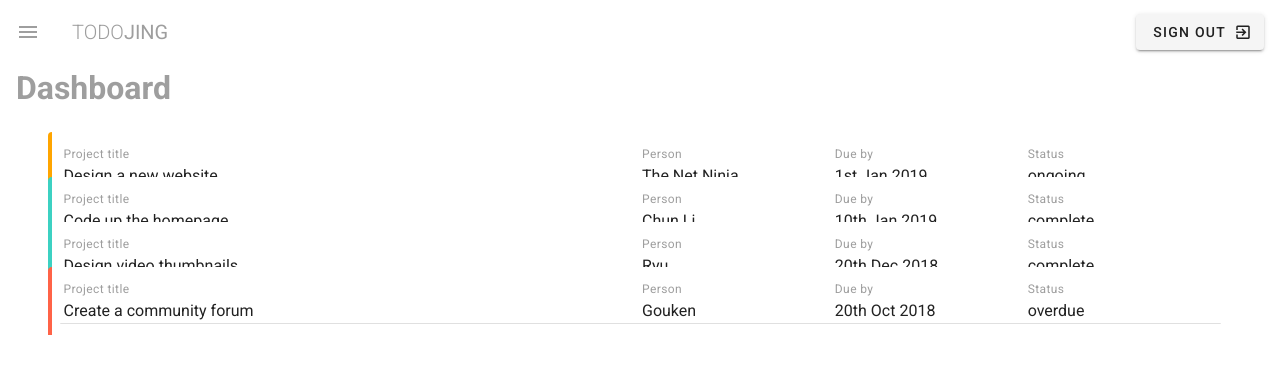
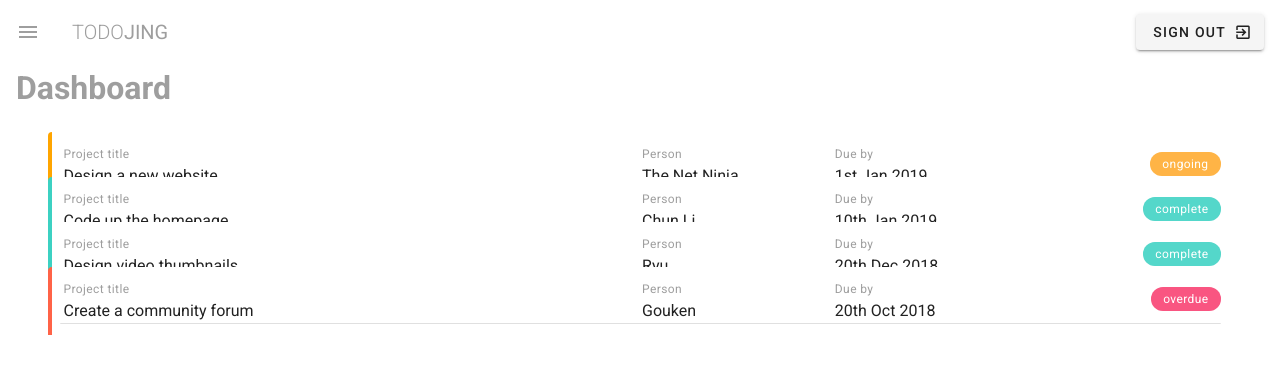
Before and after one commit to luoshuitaotao/vuetify_jing, a Vue app: page / in a window 1280 px wide. Shown: the top 374 px of the page. Built offline with nearby package versions, Linux system fonts and the light colour scheme.

Commit message:
use chips

```diff
--- a/src/views/Dashboard.vue
+++ b/src/views/Dashboard.vue
@@ -18,8 +18,9 @@
             <div>{{ project.due }}</div>
           </v-flex>
           <v-flex xs2 sm4 md2>
-            <div class="caption grey--text">Status</div>
-            <div>{{ project.status }}</div>
+            <div class="text-end">
+              <v-chip small :color="`${project.status}`" :class="`v-chip--active white--text caption my-2`">{{ project.status }}</v-chip>
+            </div>
           </v-flex>
         </v-layout>
         <v-divider></v-divider>
@@ -54,4 +55,14 @@
 .project.overdue {
   border-left: 4px solid tomato;
 }
+.v-chip.complete{
+  background: #3cd1c2;
+}
+.v-chip.ongoing{
+  background: #ffaa2c;
+}
+.v-chip.overdue{
+  background: #f83e70;
+}
+
 </style>
```
